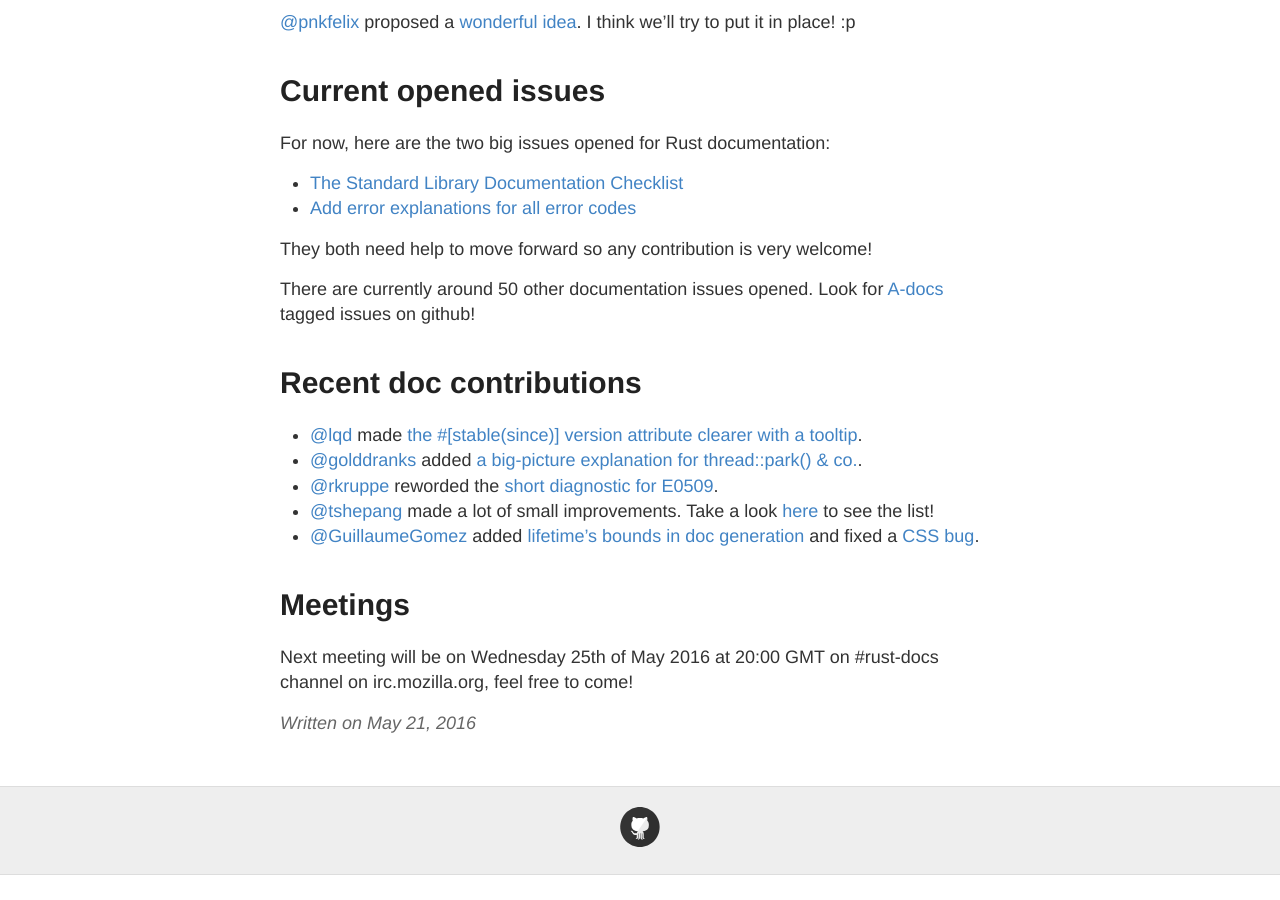
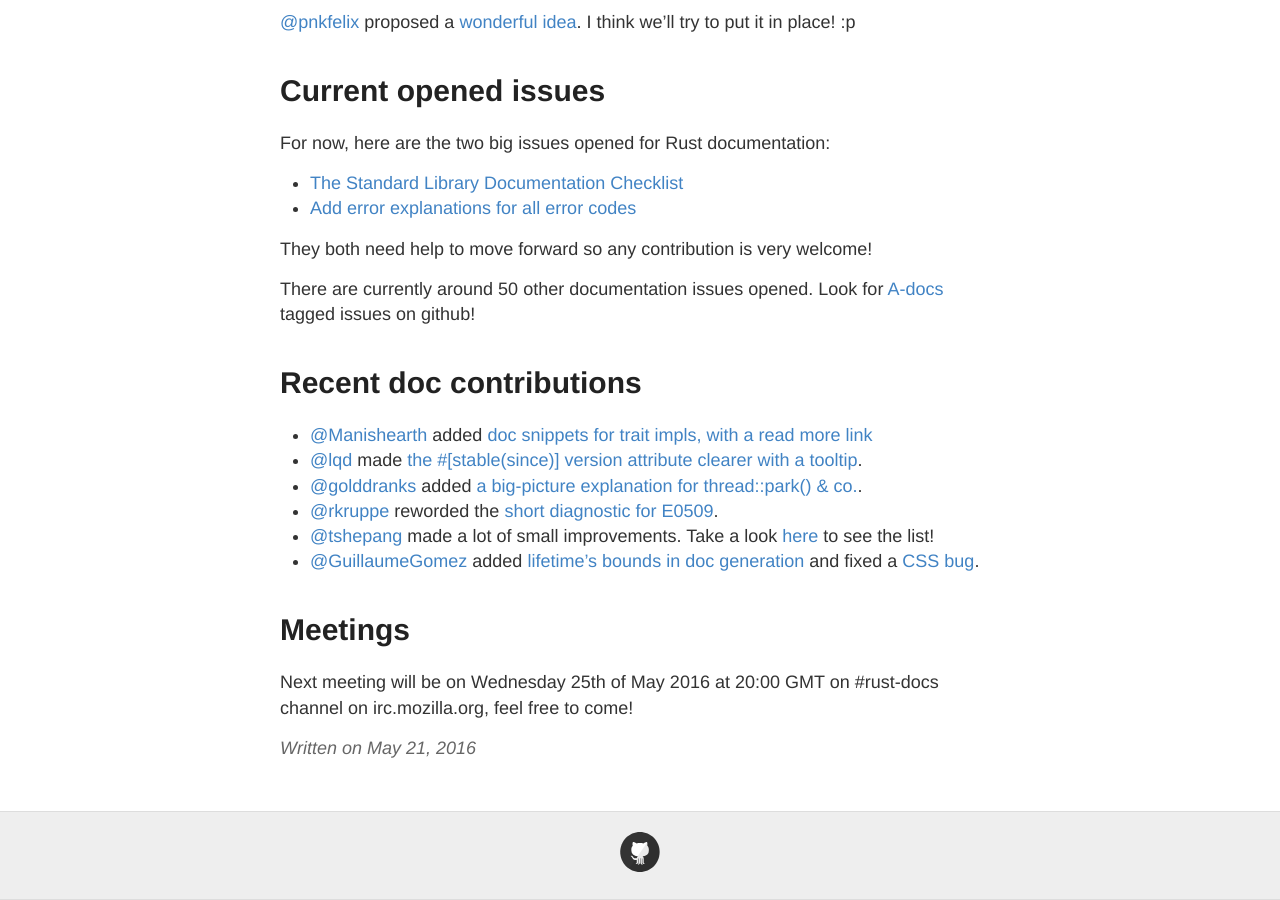
Before and after one commit to GuillaumeGomez/this-week-in-rust-docs, a Jekyll site: the page built from _posts/2016-5-22-this-week-in-rust-docs-5.md, in a window 1280 px wide and 900 px high, scrolled down 640 px. Built offline with Jekyll 4.4.1, drawn with Linux system fonts in a browser that asks for light colours; before the commit the page ends 1515 px from its top, so only the background shows below that.

Commit message:
Update 2016-5-22-this-week-in-rust-docs-5.md

```diff
--- a/_posts/2016-5-22-this-week-in-rust-docs-5.md
+++ b/_posts/2016-5-22-this-week-in-rust-docs-5.md
@@ -36,6 +36,7 @@ There are currently around 50 other documentation issues opened. Look for [A-doc
 
 # Recent doc contributions
 
+* [@Manishearth](https://github.com/Manishearth) added [doc snippets for trait impls, with a read more link](https://github.com/rust-lang/rust/pull/33679)
 * [@lqd](https://github.com/lqd) made [the #[stable(since)] version attribute clearer with a tooltip](https://github.com/rust-lang/rust/pull/33705).
 * [@golddranks](https://github.com/golddranks) added [a big-picture explanation for thread::park() & co.](https://github.com/rust-lang/rust/pull/33665).
 * [@rkruppe](https://github.com/rkruppe) reworded the [short diagnostic for E0509](https://github.com/rust-lang/rust/pull/33676).
```
